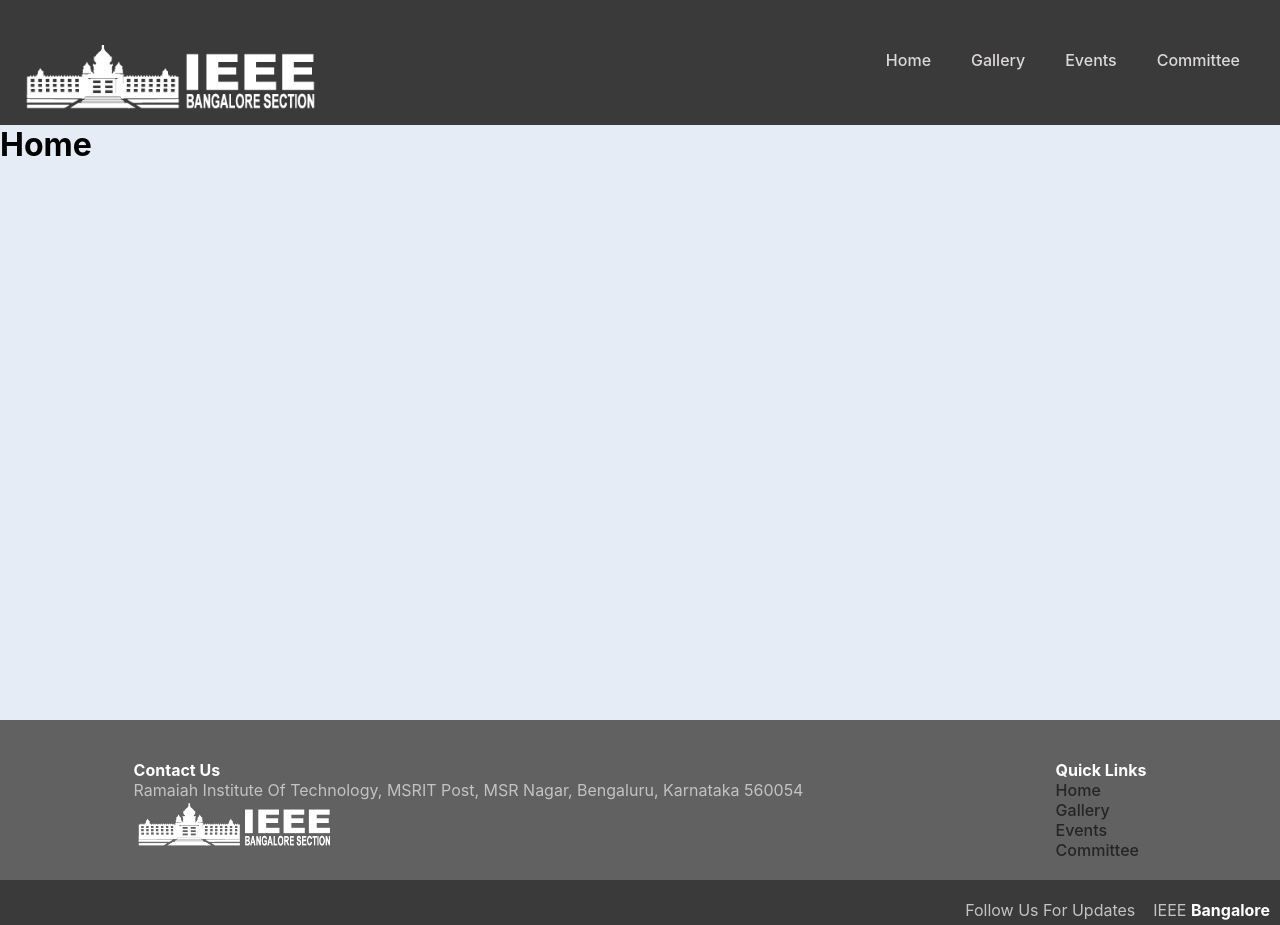
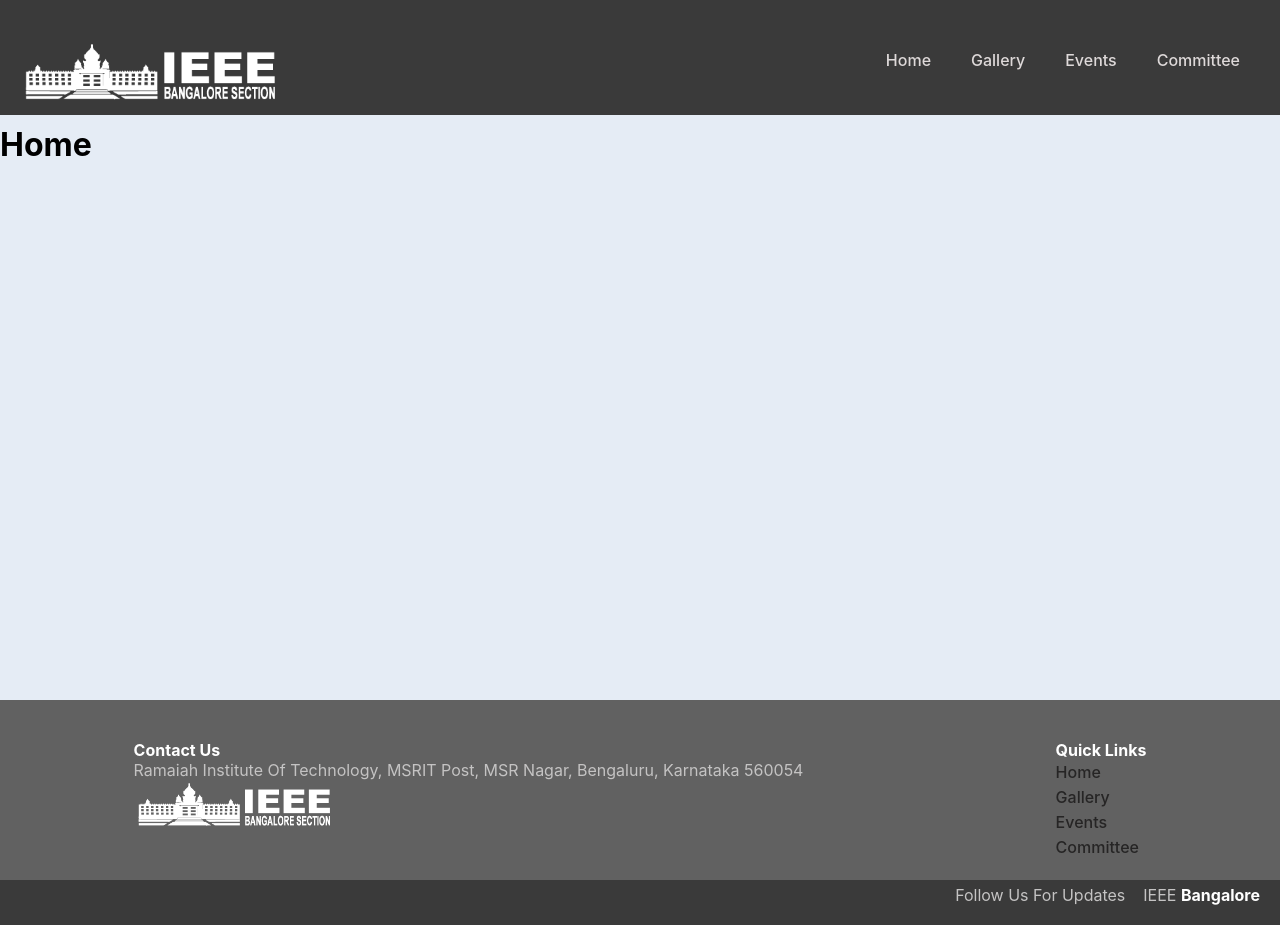
Before and after one commit to WebHosting225/ieee-cis, a React (Create React App) app: page / in a window 1280 px wide. Built offline with nearby package versions, Linux system fonts and the light colour scheme.

Commit message:
header footer fully fledged

```diff
--- a/src/App.css
+++ b/src/App.css
@@ -4,6 +4,19 @@ html, body {
     width: 100%;
 }
 
+@keyframes refresh {
+    from {
+        opacity: 0;
+    }
+    to {
+        opacity: initial;
+    }
+}
+
+body.refresh {
+    animation: refresh .75s ease-in;
+}
+
 .App {
     margin-top: 125px;
 }
--- a/src/App.js
+++ b/src/App.js
@@ -4,6 +4,7 @@ import Header from "./components/header";
 import Footer from "./components/footer";
 
 import {Outlet} from "react-router-dom";
+import {useEffect} from "react";
 
 export default function ({links}) {
     return (
--- a/src/components/footer.css
+++ b/src/components/footer.css
@@ -55,6 +55,7 @@ footer a {
 }
 .Footer .footer-links li {
   list-style: none;
+  line-height: 25px;
 }
 .Footer .footer-hero {
   height: 50px;
@@ -64,8 +65,8 @@ footer a {
 .Footer--end {
   display: flex;
   width: 100%;
-  padding-block: 20px 5px;
-  padding-inline: 10px;
+  padding-block: 5px 20px;
+  padding-inline: 20px;
   background-color: rgb(58, 58, 58);
   justify-content: right;
 }
--- a/src/components/footer.js
+++ b/src/components/footer.js
@@ -1,4 +1,5 @@
 import "./footer.css";
+import {Link} from "react-router-dom";
 
 
 export default function ({imgSrc, links}) {
@@ -14,7 +15,14 @@ export default function ({imgSrc, links}) {
                     <div className="content-v">
                         <span>Quick Links</span>
                         <ul className="footer-links">
-                            {links.map(link => <li key={links.indexOf(link)}>{link.link}</li>)}
+                            {links.map(link =>
+                                <li key={links.indexOf(link)}>
+                                    <Link to={link.link} onClick={() => {
+                                        window.scrollTo(0, 0);
+                                        document.body.classList.toggle("refresh");
+                                        setTimeout(() => document.body.classList.remove("refresh"), 750);
+                                    }}>{link.name}</Link>
+                                </li>)}
                         </ul>
                     </div>
                 </div>
--- a/src/components/footer.scss
+++ b/src/components/footer.scss
@@ -68,6 +68,7 @@ footer {
 
     li {
       list-style: none;
+      line-height: 25px;
     }
   }
 
@@ -80,8 +81,8 @@ footer {
 .Footer--end {
   display: flex;
   width: 100%;
-  padding-block: 20px 5px;
-  padding-inline: 10px;
+  padding-block: 5px 20px;
+  padding-inline: 20px;
   background-color: $foot-bg;
   justify-content: right;
 }
--- a/src/components/header.css
+++ b/src/components/header.css
@@ -1,24 +1,24 @@
 :root {
-  --hhh: 75px;
-  --hhw: 300px;
+  --hhh: 70px;
+  --hhw: 280px;
 }
 
-@media only screen and (max-width: 420px) and (min-width: 375px) {
+@media (pointer: none), (pointer: coarse) {
   :root {
-    --hhh: 72px;
-    --hhw: 286px;
+    --hhh: 65px;
+    --hhw: 260px;
   }
 }
 @media only screen and (max-width: 375px) and (min-width: 320px) {
   :root {
-    --hhh: 70px;
-    --hhw: 280px;
+    --hhh: 55px;
+    --hhw: 220px;
   }
 }
 @media only screen and (max-width: 360px) and (min-width: 0) {
   :root {
-    --hhh: 60px;
-    --hhw: 240px;
+    --hhh: 50px;
+    --hhw: 200px;
   }
 }
 * {
@@ -100,10 +100,10 @@ header[scrolled=true] {
 }
 header[panned=out][menu=yes] .header-links-menu {
   right: calc(60vw - 36px);
-  transition: right 1s ease-out;
-}
-header[panned=out][menu=yes]:focus {
-  background: red;
+  transform: rotate(0);
+  -ms-transform: rotate(0);
+  font-weight: 525;
+  transition: right 0.2s ease-out;
 }
 header[panned=out][menu=yes] .header-links {
   position: absolute;
@@ -117,8 +117,8 @@ header[panned=out][menu=yes] .header-links {
   background: linear-gradient(rgba(58, 58, 58, 0.5), #616161);
   box-shadow: inset 0 0 40px 5px rgba(255, 255, 255, 0.3), 0 0 20px 5px rgba(97, 97, 97, 0.5);
   backdrop-filter: blur(8px);
-  transition: all 1s ease-in-out, padding-top 0s;
-  animation: width-transit 1s ease-out;
+  transition: all 0.2s ease-in-out, padding-top 0s;
+  animation: width-transit 0.2s ease-out;
 }
 @keyframes width-transit {
   from {
--- a/src/components/header.js
+++ b/src/components/header.js
@@ -1,10 +1,11 @@
 import "./header.css";
 import {useEffect, useRef, useState} from "react";
+import {Link} from "react-router-dom";
 
 const approxeq = (v1, v2, epsilon = 5) => v2 - v1 <= epsilon;
 
 export default function ({imgSrc, links}) {
-    let header_ref = useRef(), menuToggle = useRef(["yes", "no"]);
+    let header_ref = useRef(), menu_ref = useRef(), menuToggle = useRef(["yes", "no"]);
     const [topPad, setTopPad] = useState(40);
     let overFlowWidth;
 
@@ -12,8 +13,7 @@ export default function ({imgSrc, links}) {
         if (!approxeq(window.innerWidth, element.clientWidth) && !overFlowWidth) {
             element.setAttribute("panned", "out");
             overFlowWidth = element.clientWidth;
-        }
-        else if (!approxeq(overFlowWidth, window.innerWidth)) {
+        } else if (!approxeq(overFlowWidth, window.innerWidth)) {
             element.setAttribute("panned", "ok");
             overFlowWidth = undefined;
             if (menuToggle.current[1] === "yes") menuButtonCnt(element);
@@ -29,6 +29,8 @@ export default function ({imgSrc, links}) {
 
     function menuButtonCnt(element) {
         element.setAttribute("menu", menuToggle.current[0]);
+        if (menuToggle.current[0] === "yes") menu_ref.current.value = "X";
+        else menu_ref.current.value = "|||";
         menuToggle.current = menuToggle.current.reverse();
     }
 
@@ -36,6 +38,10 @@ export default function ({imgSrc, links}) {
         overFlowCheck(header_ref.current);
         window.addEventListener('resize', () => overFlowCheck(header_ref.current));
         window.addEventListener('scroll', () => scrollCheck(header_ref.current));
+        window.addEventListener('click', e => {
+            if (!approxeq(e.clientX, window.innerWidth * 40 / 100, 25) && menuToggle.current[1] === "yes")
+                menuButtonCnt(header_ref.current);
+        })
     }, [])
 
     return (
@@ -43,11 +49,18 @@ export default function ({imgSrc, links}) {
             <img src={imgSrc} className="header-hero" alt="header hero"/>
             <div className="header-pan">
                 <ul className="header-links">
-                    {links.map(link => <li key={links.indexOf(link)}>{link.link}</li>)}
+                    {links.map(link =>
+                        <li key={links.indexOf(link)}>
+                            <Link to={link.link} onClick={() => {
+                                if (menuToggle.current[1] === "yes") menuButtonCnt(header_ref.current);
+                                window.scrollTo(0, 0);
+                                document.body.classList.toggle("refresh");
+                                setTimeout(() => document.body.classList.remove("refresh"), 750);
+                            }}>{link.name}</Link>
+                        </li>)}
                 </ul>
-                <button onClick={() => menuButtonCnt(header_ref.current)} className="header-links-menu">
-                    |||
-                </button>
+                <input type="button" ref={menu_ref} onClick={() => menuButtonCnt(header_ref.current)}
+                       className="header-links-menu" value="|||"/>
             </div>
         </header>
     );
--- a/src/index.js
+++ b/src/index.js
@@ -4,17 +4,17 @@ import './index.css';
 import App from './App';
 import reportWebVitals from './reportWebVitals';
 
-import {BrowserRouter as Router, Route, Routes, Link} from "react-router-dom";
+import {BrowserRouter as Router, Route, Routes} from "react-router-dom";
 import Home from "./pages/home";
 import Gallery from "./pages/gallery";
 import Events from "./pages/events";
 import Committee from "./pages/committee";
 
 const links = [
-    {link: <Link to="/">Home</Link>},
-    {link: <Link to="/gallery">Gallery</Link>},
-    {link: <Link to="/events">Events</Link>},
-    {link: <Link to="/committee">Committee</Link>},
+    {name: "Home", link: "/"},
+    {name: "Gallery", link: "/gallery"},
+    {name: "Events", link: "/events"},
+    {name: "Committee", link: "/committee"},
 ];
 
 const NoPage = () => {
```
Also changed, not shown: src/components/header.scss (+16 -16 lines), 2 other files (tests, documents, lock files or other folders).
